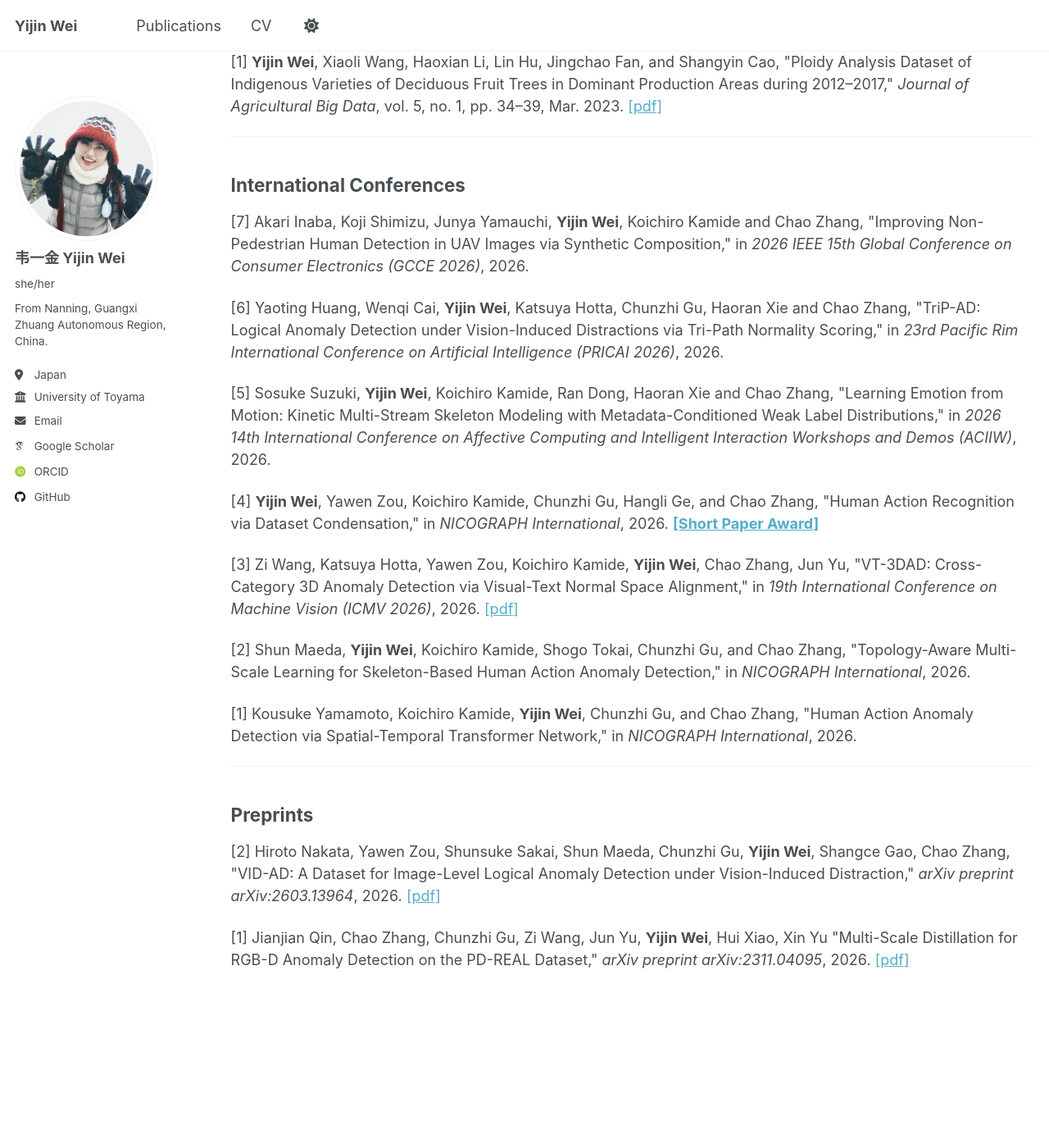
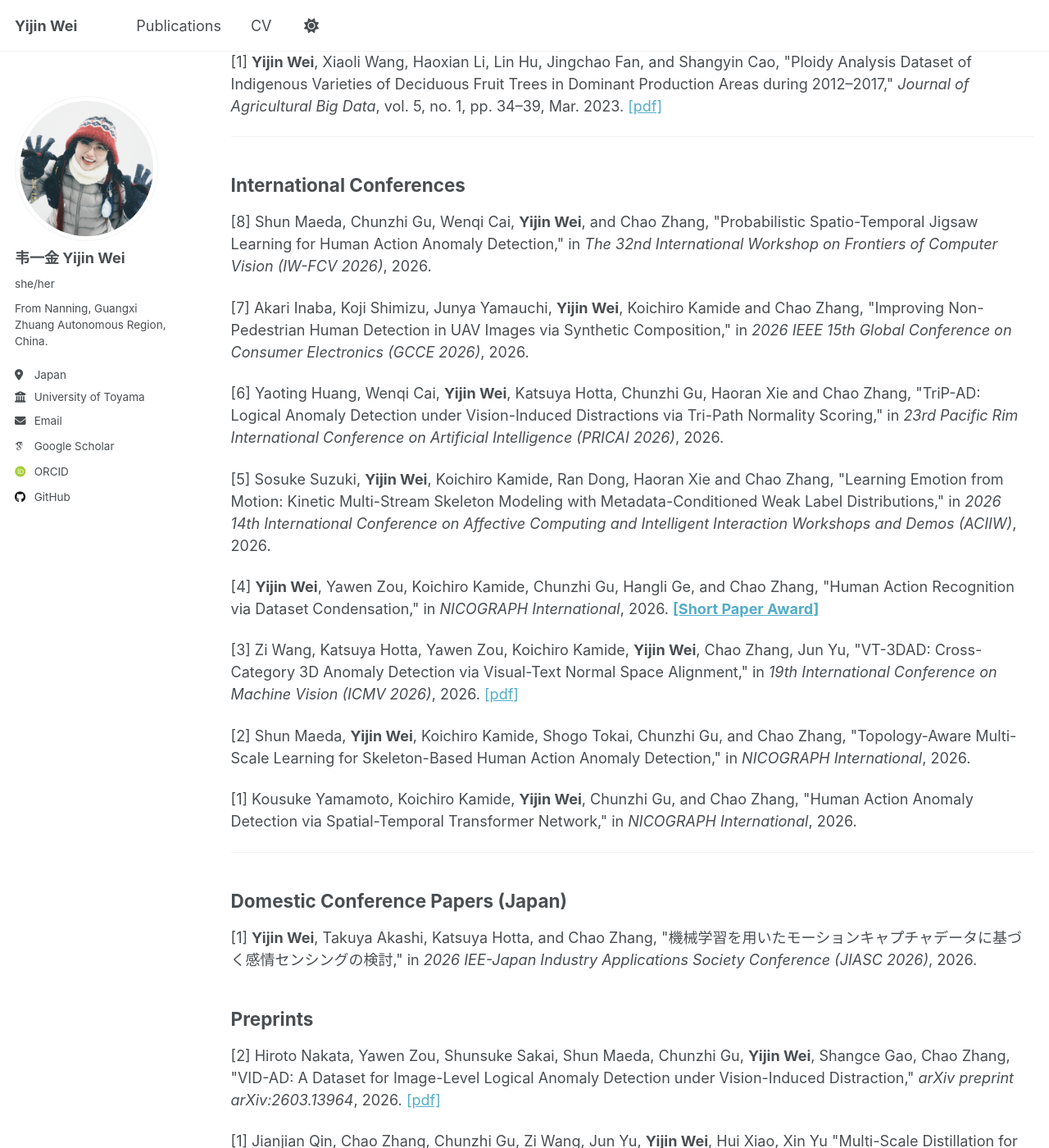
Before and after one commit to mangx/mangx.github.io, a Jekyll site: the page built from _pages/publications.html, in a window 1280 px wide and 1400 px high, scrolled down 596 px. Shown: the whole window at 82% size. Built offline with Jekyll 4.4.1, drawn with Linux system fonts in a browser that asks for light colours; some web fonts are replaced.

Commit message:
Add new international and domestic conference papers

```diff
--- a/_pages/publications.html
+++ b/_pages/publications.html
@@ -54,6 +54,12 @@ author_profile: true
 <h2>International Conferences</h2>
 
 <p>
+[8] Shun Maeda, Chunzhi Gu, Wenqi Cai, <b>Yijin Wei</b>, and Chao Zhang,
+"Probabilistic Spatio-Temporal Jigsaw Learning for Human Action Anomaly Detection,"
+in <em>The 32nd International Workshop on Frontiers of Computer Vision (IW-FCV 2026)</em>, 2026.
+</p>
+
+<p>
 [7] Akari Inaba, Koji Shimizu, Junya Yamauchi, <b>Yijin Wei</b>, Koichiro Kamide and Chao Zhang,
 "Improving Non-Pedestrian Human Detection in UAV Images via Synthetic Composition,"
 in <em>2026 IEEE 15th Global Conference on Consumer Electronics (GCCE 2026)</em>, 2026.
@@ -102,6 +108,14 @@ in <em>NICOGRAPH International</em>, 2026.
 
 <hr />
 
+<h2>Domestic Conference Papers (Japan)</h2>
+
+<p>
+[1] <b>Yijin Wei</b>, Takuya Akashi, Katsuya Hotta, and Chao Zhang,
+"機械学習を用いたモーションキャプチャデータに基づく感情センシングの検討,"
+in <em>2026 IEE-Japan Industry Applications Society Conference (JIASC 2026)</em>, 2026.
+</p>
+
 <h2>Preprints</h2>
 
 <p>
```
